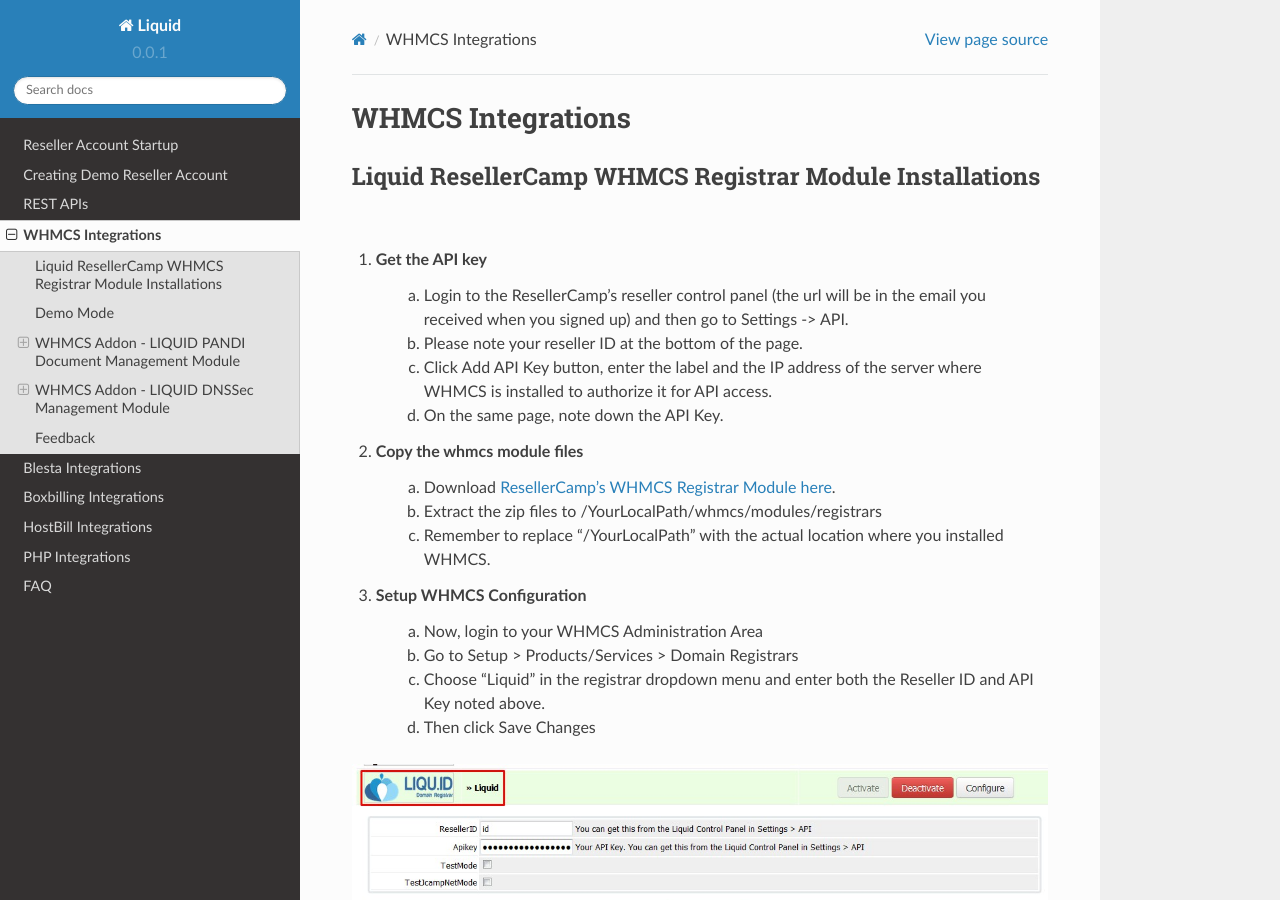
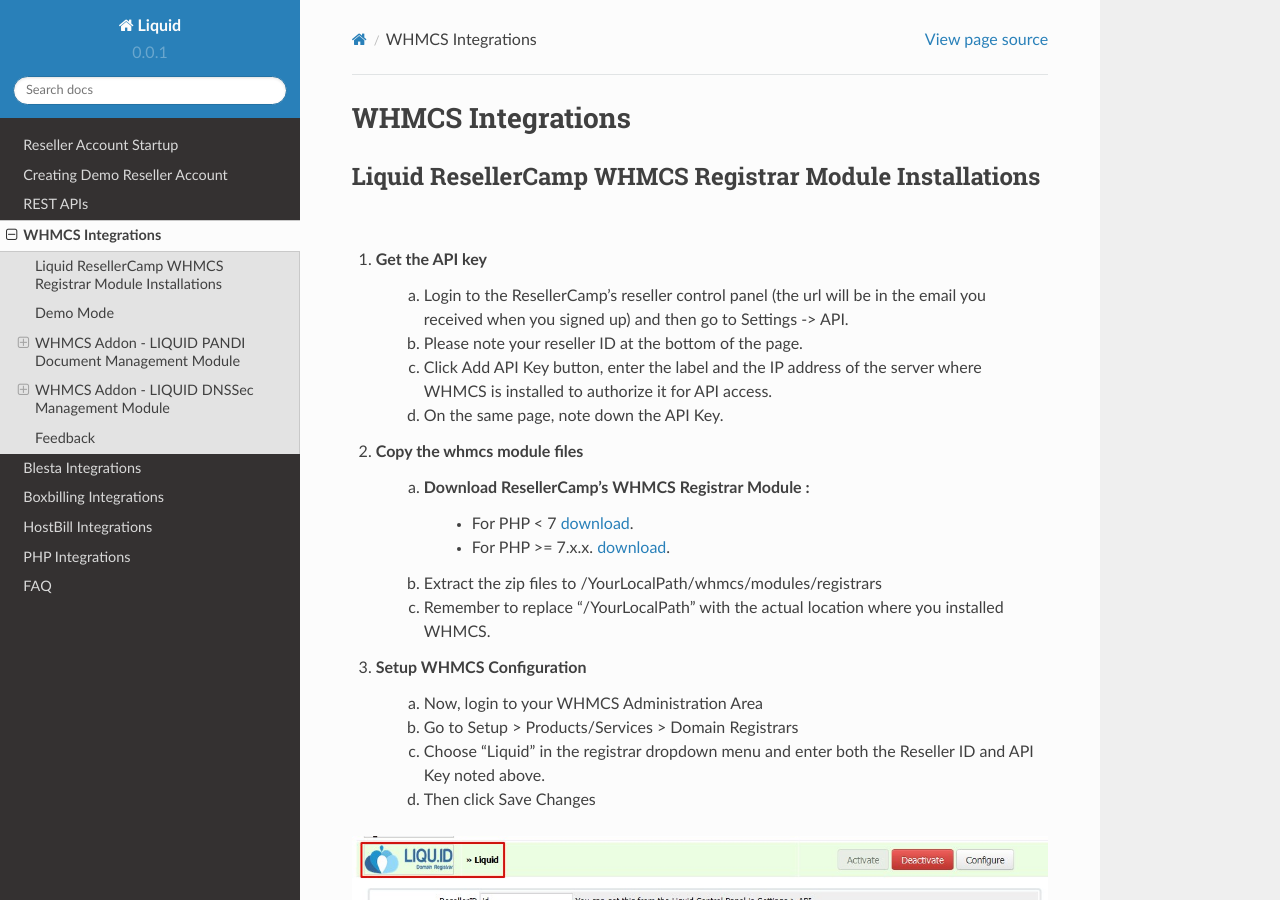
Before and after one commit to liquidregistrar/liquid-docs, a Sphinx documentation site: the page built from docs/source/whmcs.rst, in a window 1280 px wide and 900 px high. Built offline with Sphinx 7.4.7 and the Read the Docs theme 2.0.0, drawn with Linux system fonts in a browser that asks for light colours.

Commit message:
coba tambahkan link download untuk versi php 7

```diff
--- a/docs/source/whmcs.rst
+++ b/docs/source/whmcs.rst
@@ -12,7 +12,9 @@
 	c. Click Add API Key button, enter the label and the IP address of the server where WHMCS is installed to authorize it for API access.
 	d. On the same page, note down the API Key.
 2. Copy the whmcs module files
-	a. Download `ResellerCamp’s WHMCS Registrar Module here <https://s3-ap-southeast-1.amazonaws.com/liqu.id/resellercamp-whmcs-module.zip>`_.
+	a. Download ResellerCamp’s WHMCS Registrar Module :
+		- For PHP < 7 `download <https://s3-ap-southeast-1.amazonaws.com/liqu.id/resellercamp-whmcs-module.zip>`_.
+		- For PHP >= 7.x.x. `download <https://s3-ap-southeast-1.amazonaws.com/liqu.id/resellercamp-whmcs-module-ioncube-5.6.zip>`_.
 	b. Extract the zip files to /YourLocalPath/whmcs/modules/registrars
 	c. Remember to replace “/YourLocalPath” with the actual location where you installed WHMCS.
 3. Setup WHMCS Configuration
```
